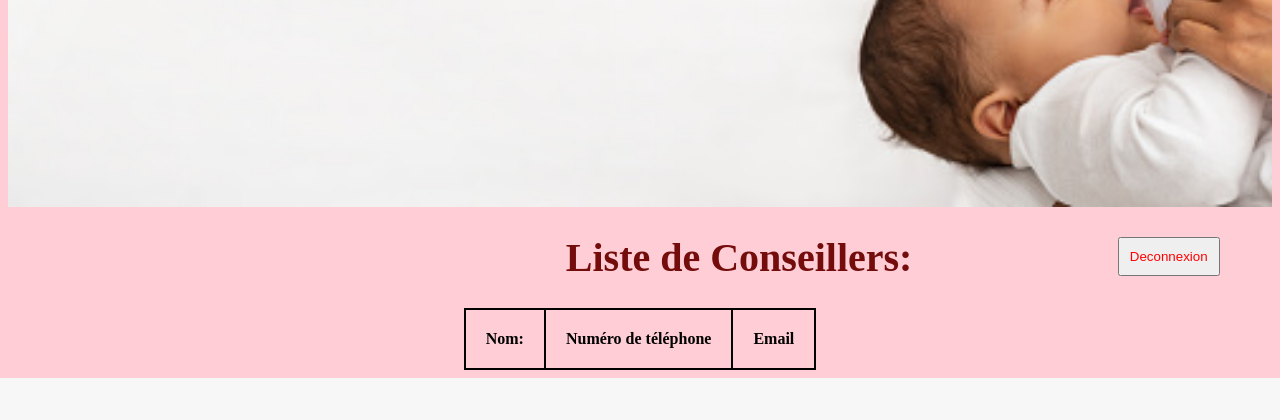
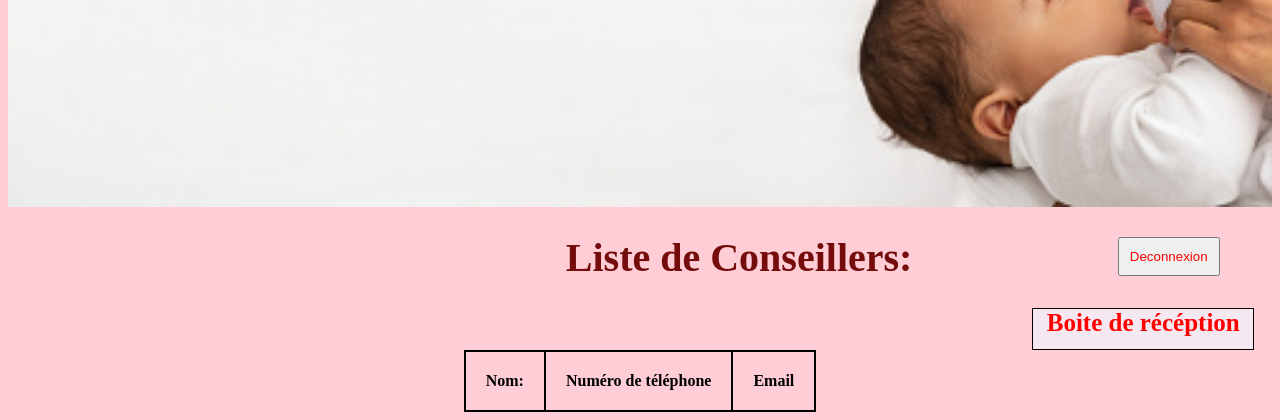
Before and after one commit to Karima0407/mini_projet, a PHP site: page /mini_projet/list.php in a window 1280 px wide. Shown: the part 461-881 px from the top of the page. Before the commit the page ends 839 px from the top, so only its background shows below. Run offline with PHP 8.4, Linux system fonts and the light colour scheme; data that the repository does not hold is empty.

Commit message:
avancement

```diff
--- a/css/style.css
+++ b/css/style.css
@@ -118,7 +118,7 @@ table{
 }
 .destroy{
     display: flex;
-    justify-content: space-around;
+justify-content: space-around;
 }
 .goodbye img{
    margin-left: 30%;
@@ -194,3 +194,22 @@ footer{
       text-align: left;
     font-size: 30px;
 }
+.boite_reception{
+    color: red;
+    border: 1px solid black;
+    height: 40px;
+    font-size: 25px;
+    width: 220px;
+    text-align: center;
+    background-color: rgba(240, 248, 255, 0.641);
+    text-align: center;
+
+}
+.recep{
+    display: flex;
+    justify-content: space-around;
+}
+.btn_answer{
+    margin-left: 0;
+    margin-bottom: 40px;
+}
--- a/list.php
+++ b/list.php
@@ -13,8 +13,16 @@ $listConseiller = User::listConseiller();
 
         <h1>Liste de Conseillers:</h1>
         <form action="./traitement/traitement.php" method="post">
-            <button name="deconnexion">Deconnexion</button>
+            <button class="deconexion" name="deconnexion">Deconnexion</button>
+
         </form>
+
+    </div>
+    <div class="recep">
+        <div class="invisible"></div>
+        <div class="invisible"></div>
+        <div class="invisible"></div>
+        <a class="boite_reception" href="">Boite de récéption</a>
     </div>
 
 
--- a/message.php
+++ b/message.php
@@ -1,8 +1,10 @@
 <?php
 // if (isset($_GET["conseiller"])){
 session_start();
-require_once $_SERVER['DOCUMENT_ROOT'] . '/mini_projet/model/messageModel.php';
-require_once $_SERVER['DOCUMENT_ROOT'] . '/mini_projet/model/sujetModel.php';
+// require_once $_SERVER['DOCUMENT_ROOT'] . '/model/messageModel.php';
+// require_once $_SERVER['DOCUMENT_ROOT'] . '/model/sujetModel.php';
+require_once "./model/messageModel.php";
+require_once "./model/sujetModel.php";
 if (isset($_GET["id_conseiller"])) // si l'id de conseillere existe dans l'URL.
 {
     $idConseiller = $_GET["id_conseiller"];
--- a/message_maman.php
+++ b/message_maman.php
@@ -28,6 +28,7 @@ $msgmaman = MessageModel::message_maman($maman);
                     <td><?= $maman['text']; ?></td>
                     <td><?= $maman['date']; ?></td>
                     <td><?= $maman['contenu']; ?></td>
+                    <td><a class="contacte" href="reponse_maman.php?id_maman=<?= $maman['id_parent']; ?>">Répondre</a></td>
                 <?php } ?>
                 </tr>
         </table>
--- a/model/sujetModel.php
+++ b/model/sujetModel.php
@@ -1,6 +1,6 @@
 <?php
 // session_start();
-require_once $_SERVER['DOCUMENT_ROOT'] . '/mini_projet/function/function.php';
+require_once $_SERVER['DOCUMENT_ROOT'] . '/function/function.php';
 class Sujet
 {
 
--- a/model/userModel.php
+++ b/model/userModel.php
@@ -1,6 +1,6 @@
 <?php
 session_start();
-require_once $_SERVER['DOCUMENT_ROOT'] . '/mini_projet/function/function.php';
+require_once $_SERVER['DOCUMENT_ROOT'] . '/function/function.php';
 class User
 {
 
@@ -49,9 +49,11 @@ class User
                 $_SESSION['role'] = $user['role'];
 
             if($_SESSION["role"] == "ROLE_MAMAN"){
-                header("Location: http://localhost/mini_projet/list.php");
+                // header("Location: http://localhost/mini_projet/list.php");
+                  header("Location: http://mini_projet.com/list.php");
             } else{
-                header("Location: http://localhost/mini_projet/list_maman.php");
+                    // header("Location: http://localhost/mini_projet/list_maman.php");
+                    header("Location: http://mini_projet.com/list_maman.php");
             }
 
 
```
Also changed, not shown: model/messageModel.php (+18 -2 lines), reponse_maman.php (added, +22 -0 lines), traitement/traitement.php (+22 -9 lines).
